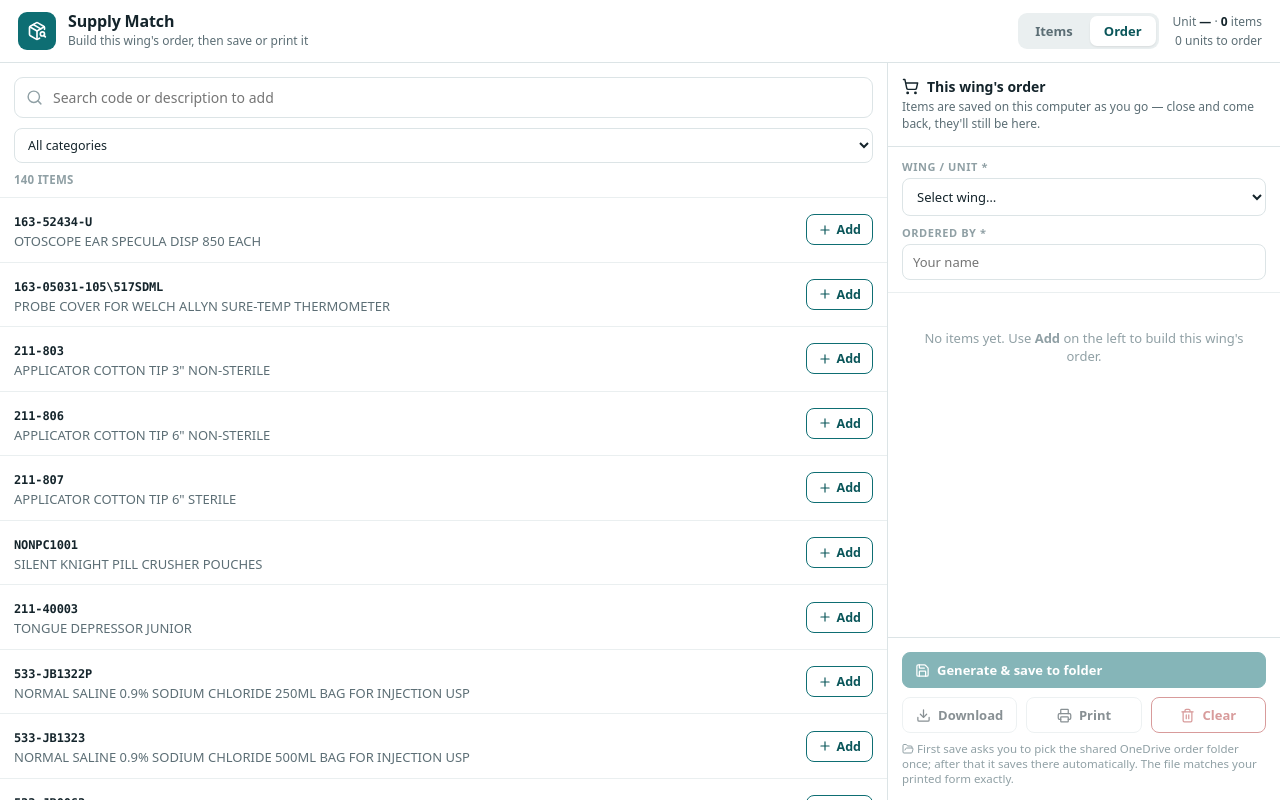
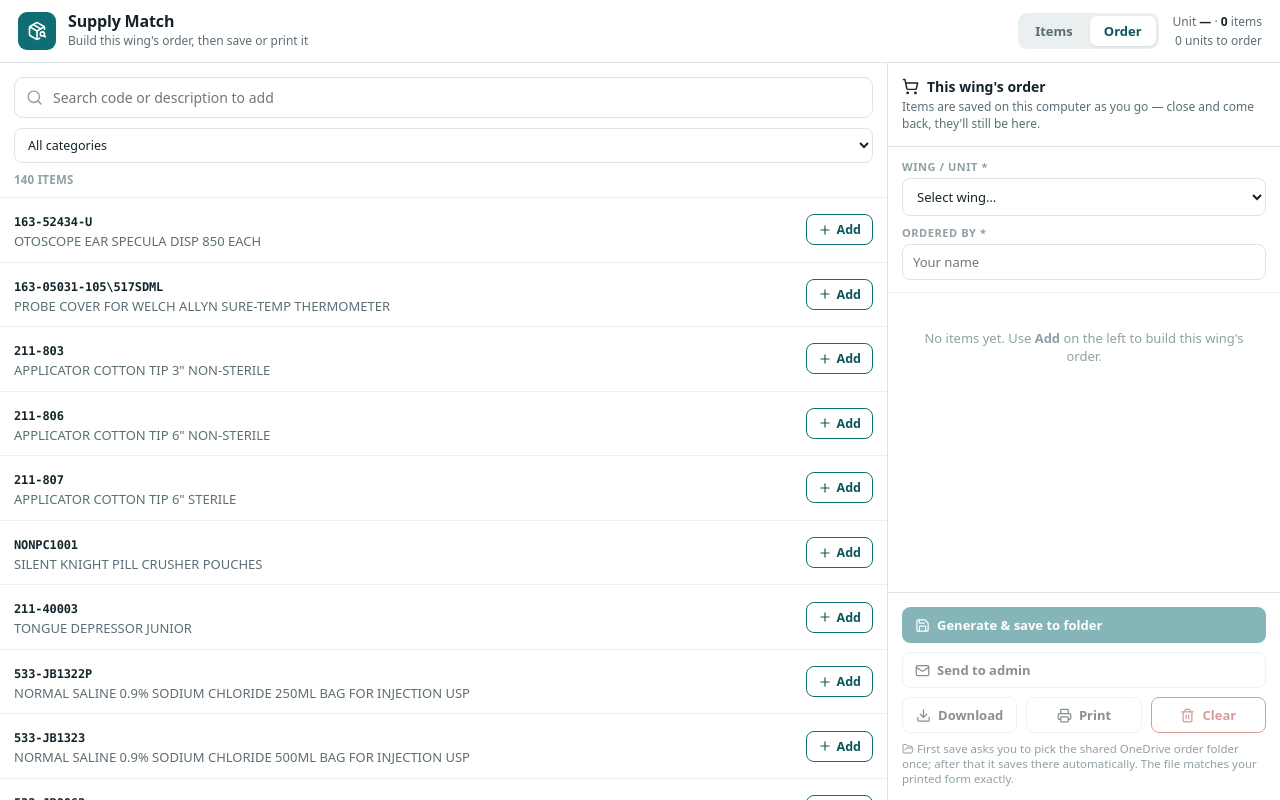
Before and after one commit to Lushenwar/supplyLTC, a React (Vite) app: page / in a window 1280 px wide. Both pictures are taken after a click on the button "Order". Built offline with nearby package versions, Linux system fonts and the light colour scheme.

Commit message:
Add "Send to admin" order email via Resend serverless function

```diff
--- a/package.json
+++ b/package.json
@@ -12,7 +12,8 @@
     "exceljs": "^4.4.0",
     "lucide-react": "^0.395.0",
     "react": "^18.3.1",
-    "react-dom": "^18.3.1"
+    "react-dom": "^18.3.1",
+    "resend": "^6.12.4"
   },
   "devDependencies": {
     "@types/react": "^18.3.3",
--- a/supply.js
+++ b/supply.js
@@ -2,7 +2,7 @@ import React, { useState, useMemo, useEffect, useRef } from "react";
 import {
   Search, Check, AlertTriangle, ExternalLink, Download,
   ChevronLeft, ImageOff, PackageSearch, Eraser,
-  ShoppingCart, Plus, Minus, Trash2, Printer, Save, FolderOpen, ClipboardCheck
+  ShoppingCart, Plus, Minus, Trash2, Printer, Save, FolderOpen, ClipboardCheck, Mail
 } from "lucide-react";
 
 // PRE-ENRICHED INVENTORY WITH ZERO RUNTIME API COSTS
@@ -2276,6 +2276,55 @@ export default function SupplyMatch() {
     } catch (err) {
       setSaveStatus("error");
       setSaveMsg("Couldn't build the order sheet: " + (err && err.message ? err.message : err));
+    }
+  }
+
+  // Email the order to the admin (with the .xlsx attached) via the /api/send-order
+  // serverless function, in case the nurse forgets to save it into the shared folder.
+  async function sendToAdmin() {
+    if (!cartLines.length) {
+      setSaveStatus("error");
+      setSaveMsg("Add at least one item before sending.");
+      return;
+    }
+    if (!ensureOrderFieldsFilled()) return;
+    setSaveStatus("working");
+    setSaveMsg("Sending order to admin…");
+    try {
+      const { blob, filename } = await buildOrderFile();
+      const buf = await blob.arrayBuffer();
+      const bytes = new Uint8Array(buf);
+      let binary = "";
+      for (let i = 0; i < bytes.length; i++) binary += String.fromCharCode(bytes[i]);
+      const fileBase64 = btoa(binary);
+
+      const items = cartLines
+        .map((l) => (l.it.code || "—") + "  x" + l.qty + "  - " + l.it.desc)
+        .join("\n");
+
+      const res = await fetch("/api/send-order", {
+        method: "POST",
+        headers: { "Content-Type": "application/json" },
+        body: JSON.stringify({
+          wing,
+          nurseName,
+          date: new Date().toLocaleDateString(),
+          itemCount: cartLines.length,
+          items,
+          filename,
+          fileBase64,
+        }),
+      });
+      if (!res.ok) {
+        const body = await res.json().catch(() => ({}));
+        throw new Error(body.error || "Server error");
+      }
+      recordSubmitted();
+      setSaveStatus("saved");
+      setSaveMsg("Order emailed to admin.");
+    } catch (err) {
+      setSaveStatus("error");
+      setSaveMsg("Couldn't send the order: " + (err && err.message ? err.message : err));
     }
   }
 
@@ -2647,6 +2696,9 @@ export default function SupplyMatch() {
               <button className="btn primary" disabled={!cartLines.length || saveStatus === "working"} onClick={generateAndSave}>
                 <Save size={15} /> Generate &amp; save to folder
               </button>
+              <button className="btn" disabled={!cartLines.length || saveStatus === "working"} onClick={sendToAdmin}>
+                <Mail size={15} /> Send to admin
+              </button>
               <div className="row2">
                 <button className="btn" disabled={!cartLines.length || saveStatus === "working"} onClick={downloadOnly}>
                   <Download size={15} /> Download
```
Also changed, not shown: api/send-order.js (added, +37 -0 lines), 1 other file (tests, documents, lock files or other folders).
